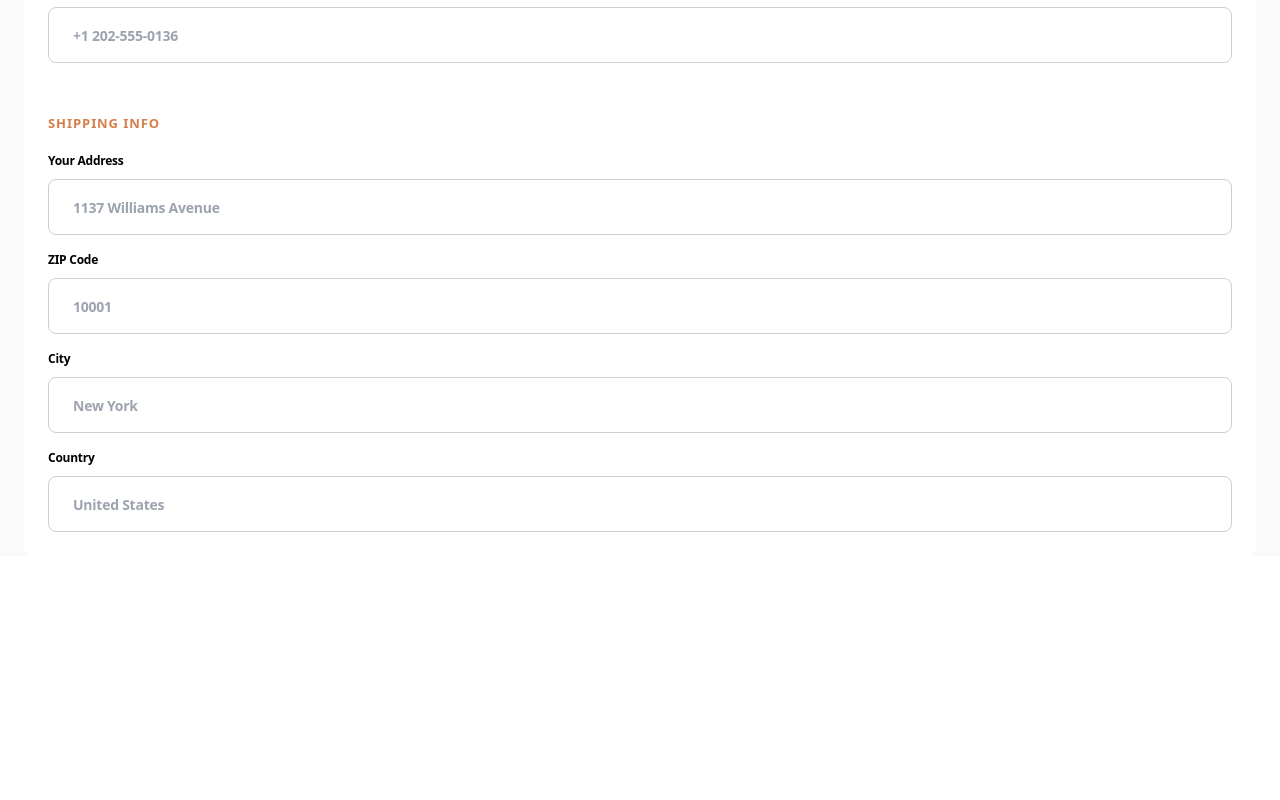
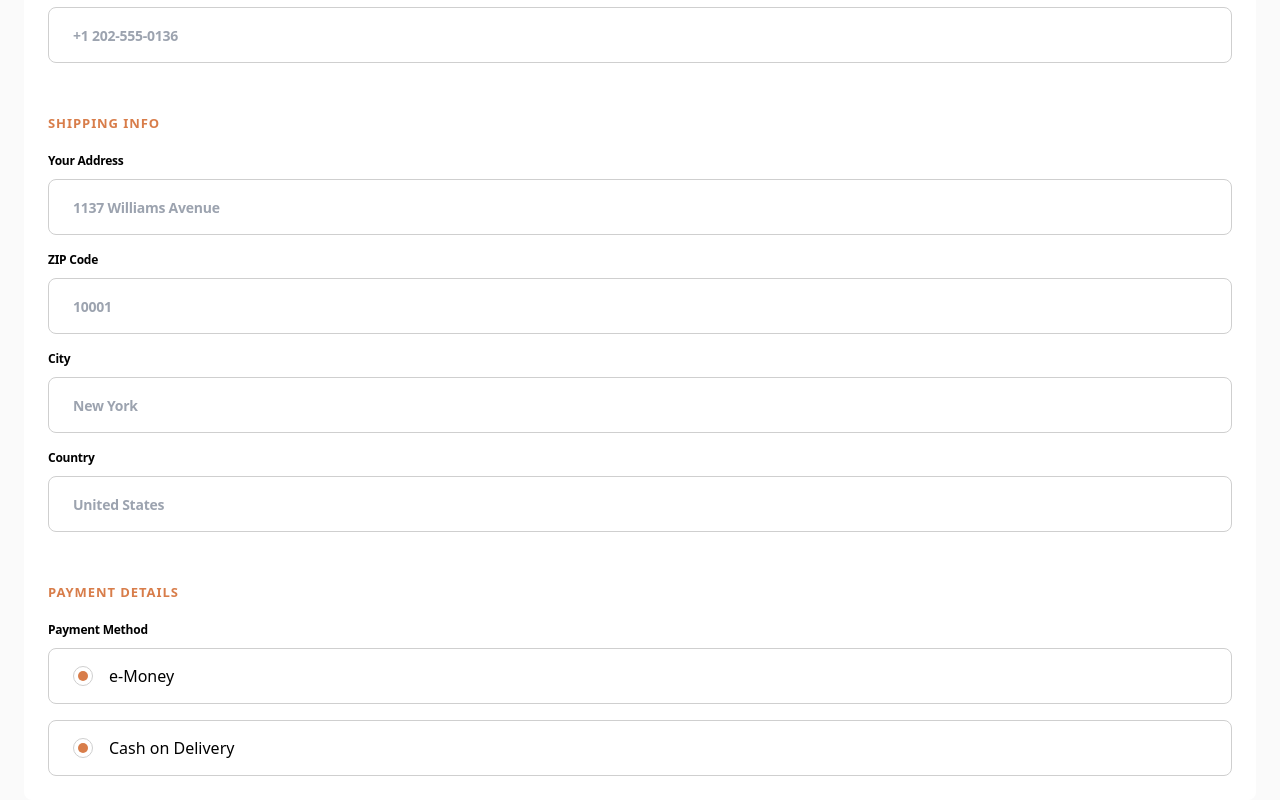
Before and after one commit to LevaniMesxia23/audiophile-ecommerce-website, a React (Vite) app: page /Checkout in a window 1280 px wide. Shown: the part 512-1312 px from the top of the page. Before the commit the page ends 1068 px from the top, so only its background shows below. Built offline with nearby package versions, Linux system fonts and the light colour scheme; the HTML template or start-up script is replaced by a standard one.

Commit message:
style: create payment details styles

```diff
--- a/src/pages/Checkout.tsx
+++ b/src/pages/Checkout.tsx
@@ -54,13 +54,36 @@ function Checkout() {
           <span className=" text-[0.75rem] font-bold -tracking-[0.01563rem]">Country</span>
           <input className=" border-[0.0625rem] border-[#CFCFCF] w-full h-[3.5rem] rounded-[0.5rem] pl-6 placeholder:font-bold placeholder:text-[0.875rem] placeholder:-tracking-[0.01563rem]" placeholder="United States" type="text" />
         </div>
+        </div>
+
+
+      </div>
+        <div className=" p-6 flex flex-col items-start justify-center">
+        <span className=" text-[#D87D4A] text-[0.8125rem] leading-[1.5625rem] tracking-[0.05806rem] font-bold uppercase mb-4">payment details</span>
+
+        <div className=" flex flex-col gap-4 w-full">
+        <div className=" gap-[0.56rem] flex flex-col">
+          <span className=" text-[0.75rem] font-bold -tracking-[0.01563rem]">Payment Method</span>
+          <div className=" border-[0.0625rem] border-[#CFCFCF] w-full h-[3.5rem] rounded-[0.5rem] pl-6 flex items-center gap-4">
+            <div className=" w-5 h-5 border-[0.0625rem] border-[#CFCFCF] rounded-[50%] flex items-center justify-center">
+              <div className="w-[0.625rem] h-[0.625rem] border-none border-[#CFCFCF] rounded-[50%] bg-[#D87D4A]"></div>
+            </div>
+              <span>e-Money</span>
+          </div>
+        </div>
+
+        <div className=" gap-[0.56rem] flex flex-col">
+          <div className=" border-[0.0625rem] border-[#CFCFCF] w-full h-[3.5rem] rounded-[0.5rem] pl-6 flex items-center gap-4">
+            <div className=" w-5 h-5 border-[0.0625rem] border-[#CFCFCF] rounded-[50%] flex items-center justify-center">
+              <div className="w-[0.625rem] h-[0.625rem] border-none border-[#CFCFCF] rounded-[50%] bg-[#D87D4A]"></div>
+            </div>
+              <span>Cash on Delivery</span>
+          </div>
+        </div>
 
         </div>
-
       </div>
       </div>
-
-
     </div>
   )
 }
```
